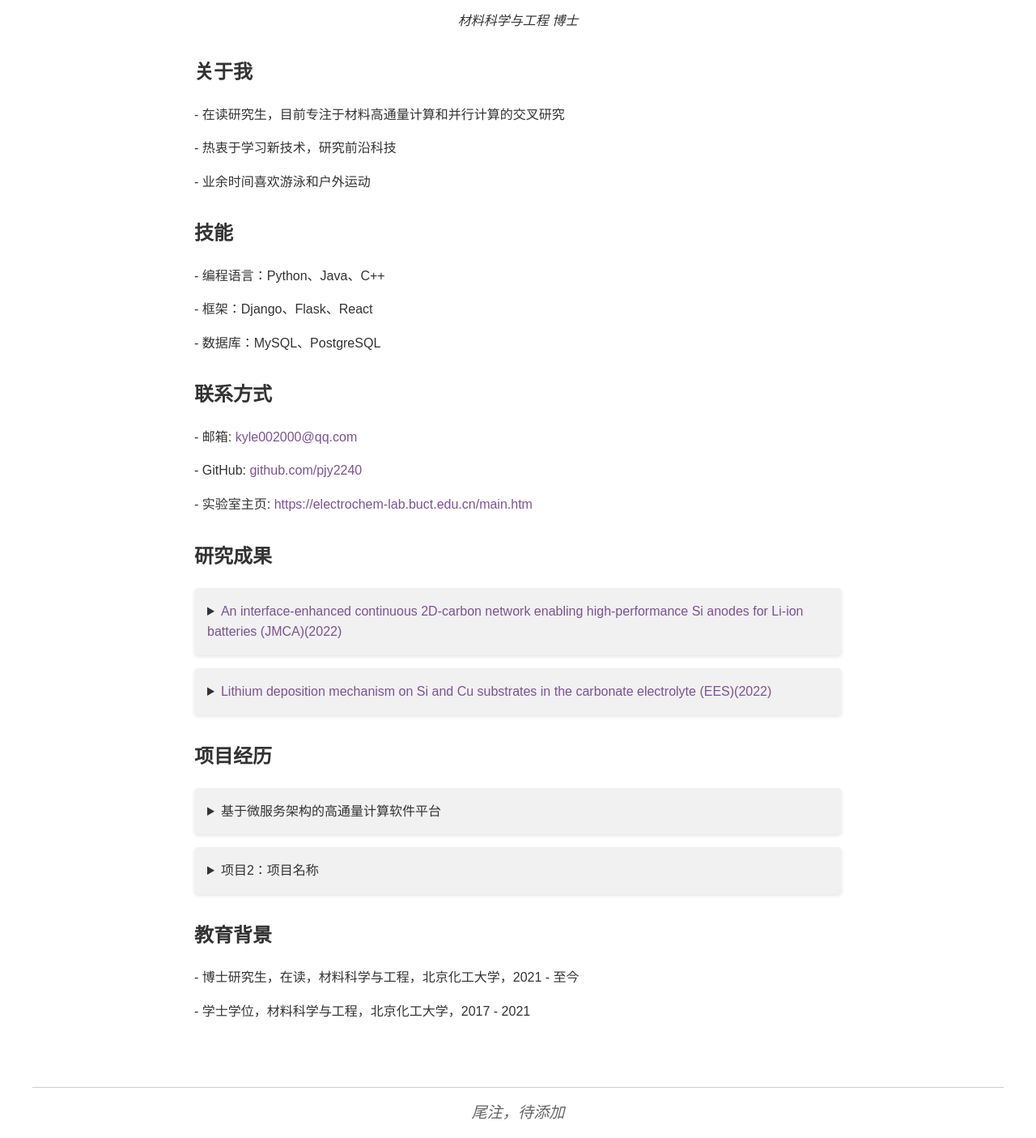
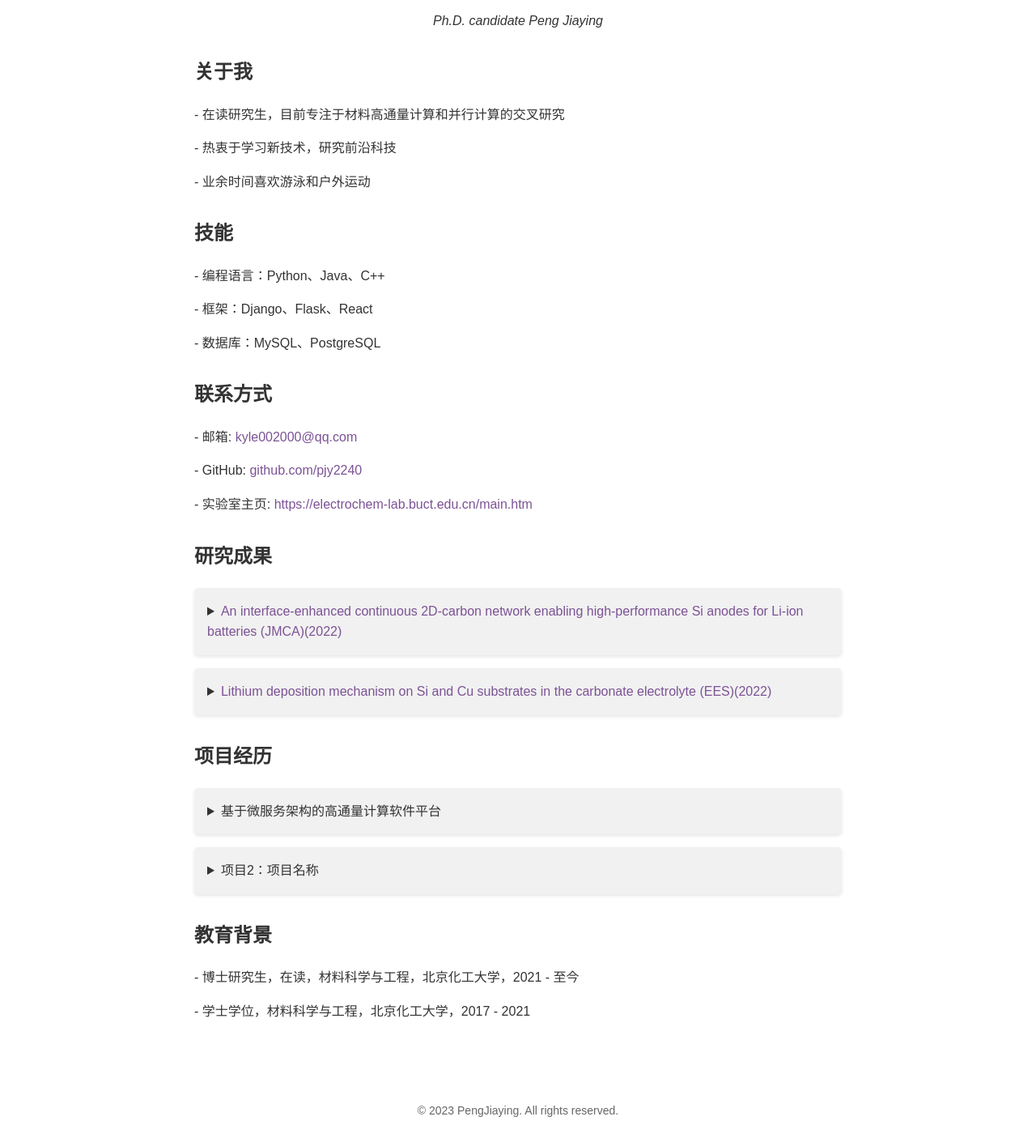
Before and after one commit to pjy2240/pjy2240.github.io, a plain HTML site: page index.html in a window 1280 px wide. Shown: the part 277-1682 px from the top of the page at 81% size. Drawn offline with Linux system fonts and the light colour scheme.

Commit message:
Update index.html

```diff
--- a/index.html
+++ b/index.html
@@ -90,9 +90,9 @@
     </header>
     <div class="container">
         <section class="profile">
-            <img src="https://s2.loli.net/2023/04/19/SVtaPXrz9MAepOY.jpg" alt="Profile Picture">
+            <img src="https://s2.loli.net/2023/04/20/rMpzON2fA1aoLVP.jpg" alt="Profile Picture">
             <h2>彭嘉莹</h2>
-            <p>材料科学与工程 博士</p>
+            <p>Ph.D. candidate Peng Jiaying</p>
         </section>
         <section>
             <h2>关于我</h2>
@@ -157,9 +157,10 @@
             </ul>
         </section>
     </div>
-    <blockquote class="quote">
-        尾注，待添加
-      </blockquote>
+    <footer>
+    <p style="text-align: center; font-size: 14px; color: #666; margin-top: 50px;">© 2023 PengJiaying. All rights reserved.</p>
+    </footer>
+
 
 </body>
 </html>
```
